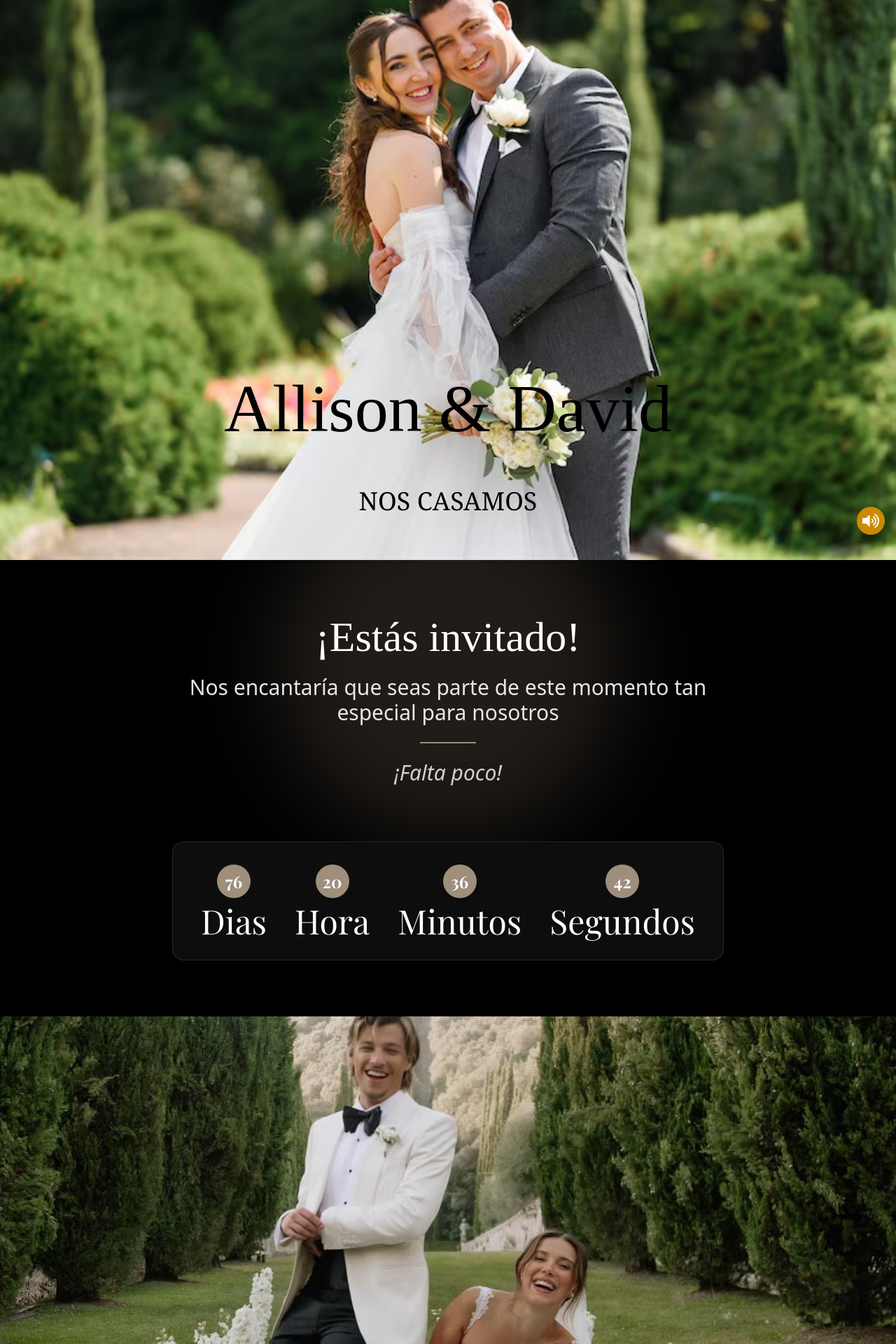
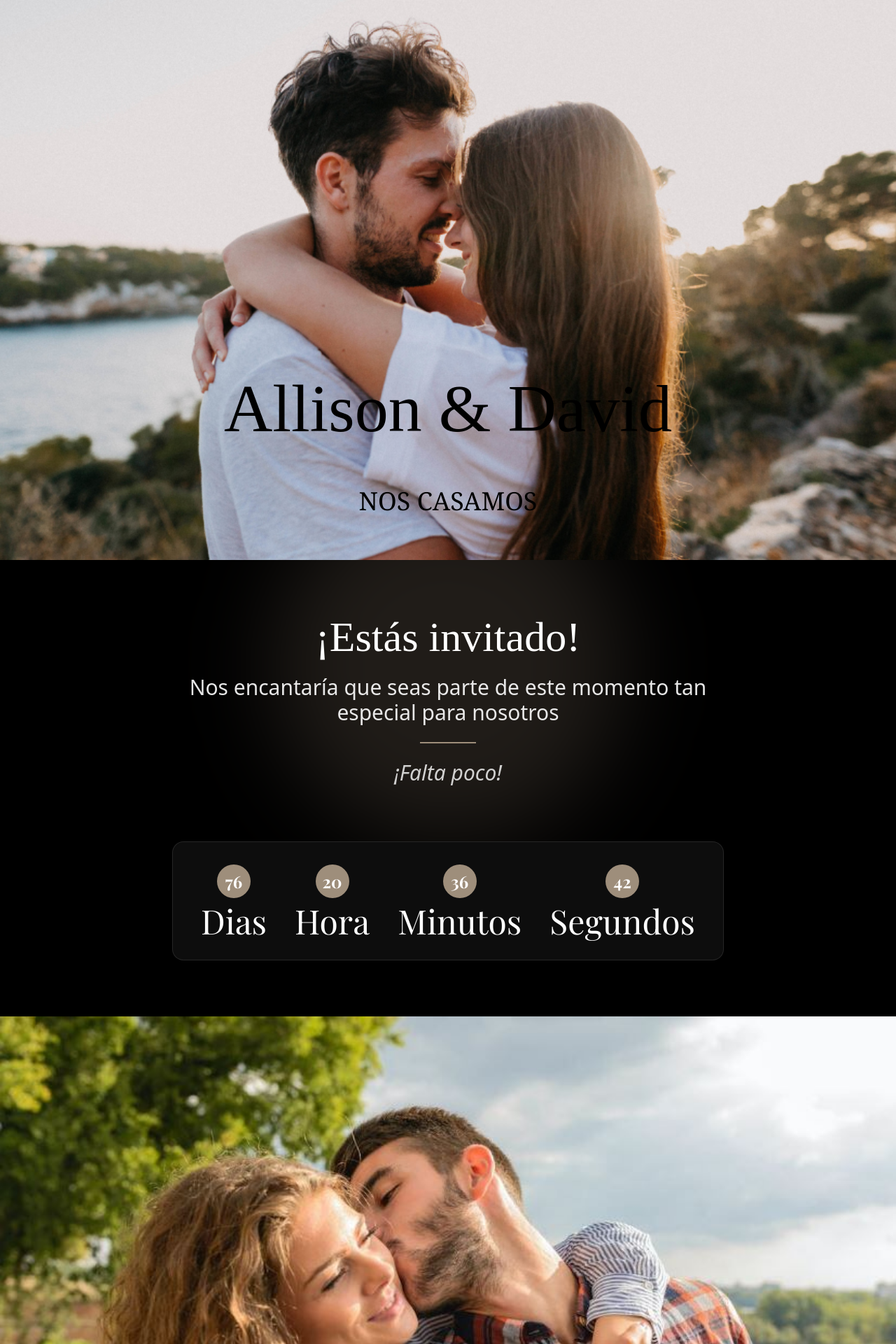
Before and after one commit to patrickespinoza/Invitacion-Web-02, a React (Vite) app in the folder Nuestra-Boda/: page / in a window 1280 px wide. Shown: the top 1920 px of the page at 70% size. Built offline with nearby package versions, Linux system fonts and the light colour scheme; a web font is replaced by a local one.

Commit message:
cambio de foto de portada, y eliminacion de musica

```diff
--- a/Nuestra-Boda/src/intinerario.jsx
+++ b/Nuestra-Boda/src/intinerario.jsx
@@ -110,7 +110,7 @@ ${mensajeInvitado || "Sin mensaje"}
         <div className="relative w-full h-[450px] md:h-[550px] lg:h-[700px] overflow-hidden">
 
   <img
-    src="/bajotime.avif"
+    src="/Novios-02.jpeg"
     alt="Decoración"
     className="w-full h-full object-cover object-center"
   />
--- a/Nuestra-Boda/src/portada.jsx
+++ b/Nuestra-Boda/src/portada.jsx
@@ -28,7 +28,7 @@ export default function Portada() {
       </audio>
       <section className="relative w-full h-[calc(110vh-160px)] md:h-screen flex flex-col items-center justify-center text-black">
         <img
-          src="/vistaprevia02.avif"
+          src="/Portada-02.png"
           alt="Fondo"
           className="absolute w-full h-full object-cover"
         />
@@ -39,13 +39,7 @@ export default function Portada() {
           </h1>
           <p className="font-serif text-lg sm:text-2xl md:text-3xl lg:text-4xl">NOS CASAMOS</p>
 
-          <button
-            onClick={handlePlayMusic}
-            className="absolute right-4 bottom-4 transform -translate-y-1/2 bg-yellow-600 p-2 rounded-full flex items-center justify-center"
-            aria-label="Reproducir Música"
-          >
-            <FaVolumeUp className="text-white" size={24} />
-          </button>
+
         </div>
 
 
```
Also changed, not shown: Nuestra-Boda/public/Novios-02.jpeg (added), Nuestra-Boda/public/Portada-02.png (added).
